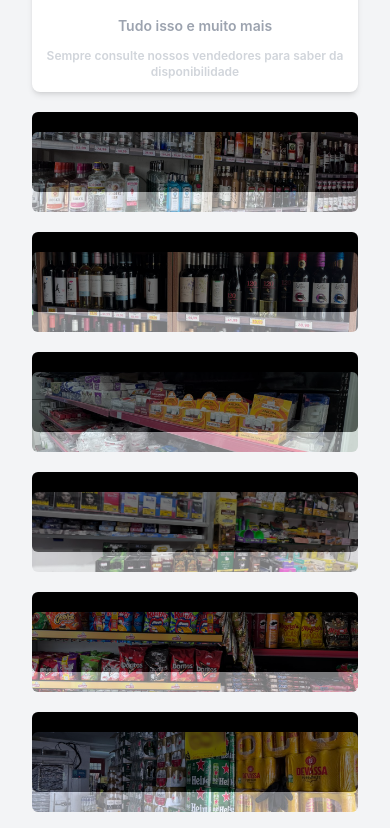
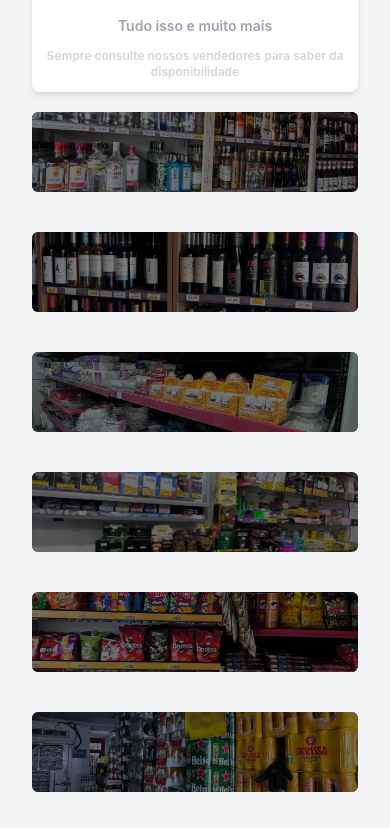
Before and after one commit to henriquedevop/stellaExpress, a React (Vite) app: page / in a window 390 px wide. Shown: the part 1391-2219 px from the top of the page. Built offline with nearby package versions, Linux system fonts and the light colour scheme.

Commit message:
fix: adjust image responsiveness

```diff
--- a/src/components/products/index.tsx
+++ b/src/components/products/index.tsx
@@ -54,22 +54,22 @@ export function Products() {
             </div>
             <div className="flex flex-wrap gap-5 justify-between">
                 <div className="lg:w-5/12 lg:h-40 w-full h-20 mt-5 bg-black rounded-md">
-                    <div className="lg:mt-0 lg:h-40 bg-pratileira-bg w-full h-20 mt-5 bg-cover bg-center opacity-50 rounded-md"></div>
+                    <div className="lg:mt-0 lg:h-40 bg-pratileira-bg w-full h-20 bg-cover bg-center opacity-50 rounded-md"></div>
                 </div>
                 <div className="lg:w-5/12 lg:h-40 w-full h-20 mt-5 bg-black rounded-md">
-                    <div className="lg:mt-0 lg:h-40 bg-wine-bg w-full h-20 mt-5 bg-cover bg-center opacity-50 rounded-md"></div>
+                    <div className="lg:mt-0 lg:h-40 bg-wine-bg w-full h-20 bg-cover bg-center opacity-50 rounded-md"></div>
                 </div>
                 <div className="lg:w-5/12 lg:h-40 w-full h-20 mt-5 bg-black rounded-md">
-                    <div className="lg:mt-0 lg:h-40 bg-embalagem-bg w-full h-20 mt-5 bg-cover bg-center opacity-50 rounded-md"></div>
+                    <div className="lg:mt-0 lg:h-40 bg-embalagem-bg w-full h-20 bg-cover bg-center opacity-50 rounded-md"></div>
                 </div>
                 <div className="lg:w-5/12 lg:h-40 w-full h-20 mt-5 bg-black rounded-md">
-                    <div className="lg:mt-0 lg:h-40 bg-tabacaria-bg w-full h-20 mt-5 bg-cover bg-center opacity-50 rounded-md"></div>
+                    <div className="lg:mt-0 lg:h-40 bg-tabacaria-bg w-full h-20 bg-cover bg-center opacity-50 rounded-md"></div>
                 </div>
                 <div className="lg:w-5/12 lg:h-40 w-full h-20 mt-5 bg-black rounded-md">
-                    <div className="lg:mt-0 lg:h-40 bg-snacks-bg w-full h-20 mt-5 bg-cover bg-center opacity-50 rounded-md"></div>
+                    <div className="lg:mt-0 lg:h-40 bg-snacks-bg w-full h-20 bg-cover bg-center opacity-50 rounded-md"></div>
                 </div>
                 <div className="lg:w-5/12 lg:h-40 w-full h-20 mt-5 bg-black rounded-md">
-                    <div className="lg:mt-0 lg:h-40 bg-bebidas-bg w-full h-20 mt-5 bg-cover bg-center opacity-50 rounded-md"></div>
+                    <div className="lg:mt-0 lg:h-40 bg-bebidas-bg w-full h-20 bg-cover bg-center opacity-50 rounded-md"></div>
                 </div>
             </div>
         </section>
```
